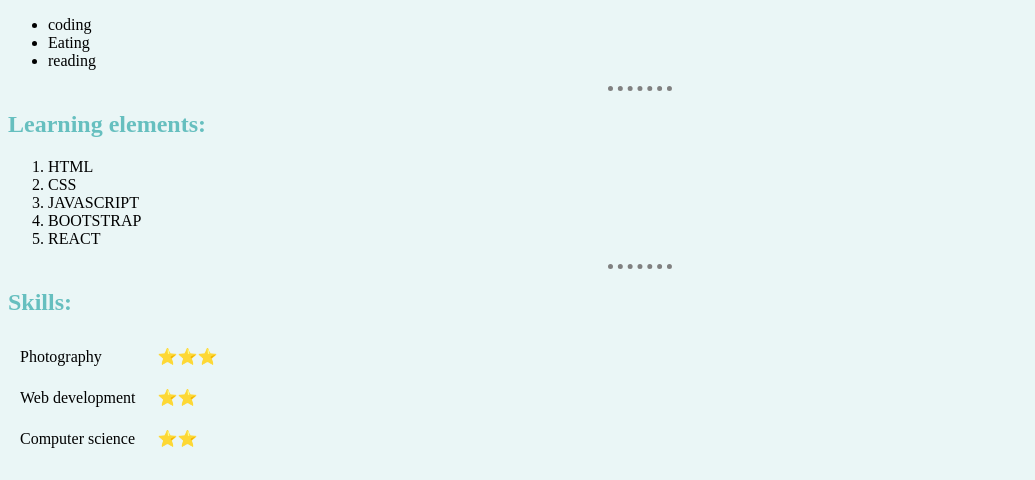
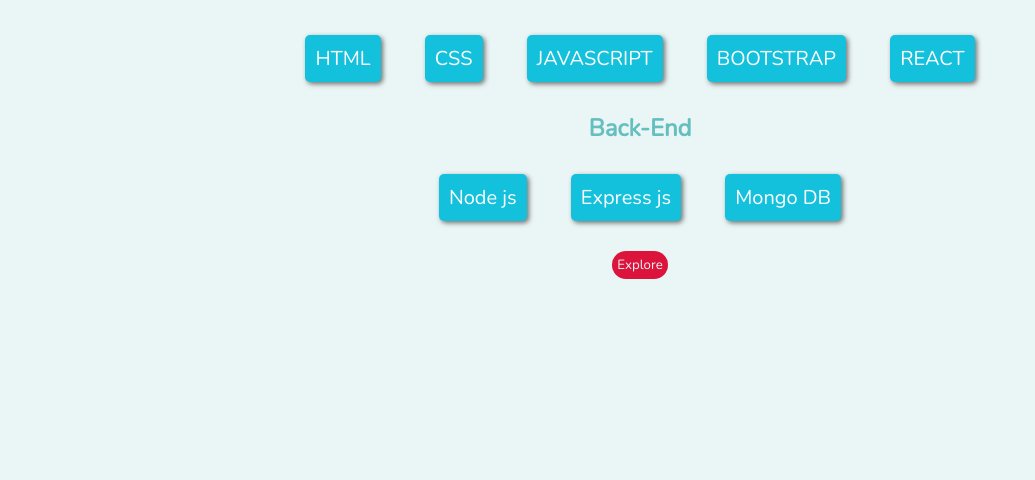
Before and after one commit to zahid4523114/portfolio, a plain HTML site: page index.html in a window 1280 px wide. Shown: the part 320-800 px from the top of the page, without its empty margins (0-1035 px from the left). Drawn offline with nearby package versions, Linux system fonts and the light colour scheme.

Commit message:
excercise

```diff
--- a/index.html
+++ b/index.html
@@ -10,9 +10,15 @@
       type="image/x-icon"
     />
     <link rel="stylesheet" href="style.css" />
+    <link rel="preconnect" href="https://fonts.googleapis.com" />
+    <link rel="preconnect" href="https://fonts.gstatic.com" crossorigin />
+    <link
+      href="https://fonts.googleapis.com/css2?family=Montserrat:wght@300&family=Nunito:wght@300&display=swap"
+      rel="stylesheet"
+    />
     <title>Profile</title>
   </head>
-  <body>
+
     <table class="profile">
       <tr>
         <td>
@@ -31,38 +37,28 @@
         </td>
       </tr>
     </table>
-    <hr />
-    <h2>Hobbies:</h2>
-    <ul>
-      <li>coding</li>
-      <li>Eating</li>
-      <li>reading</li>
-    </ul>
-    <hr />
 
-    <h2>Learning elements:</h2>
-    <ol>
+    <h1>Element's of Course</h1>
+    <div>
+      <h2>Front-End</h2>
+      <ol class="elements">
         <li>HTML</li>
         <li>CSS</li>
         <li>JAVASCRIPT</li>
         <li>BOOTSTRAP</li>
         <li>REACT</li>
       </ol>
-    <hr />
-    <h2>Skills:</h2>
-    <table class="skill">
-      <tr>
-        <td>Photography</td>
-        <td>⭐⭐⭐</td>
-      </tr>
-      <tr>
-        <td>Web development</td>
-        <td>⭐⭐</td>
-      </tr>
-      <tr>
-        <td>Computer science</td>
-        <td>⭐⭐</td>
-      </tr>
-    </table>
+    </div>
+    <div class="hobbies">
+      <h2>Back-End</h2>
+      <ul>
+        <li>Node js</li>
+        <li>Express js</li>
+        <li>Mongo DB</li>
+      </ul>
+    </div>
+
+    <button class="btn"><a href="https://www.w3schools.com/">Explore</a></button>
+
   </body>
 </html>
--- a/style.css
+++ b/style.css
@@ -1,19 +1,72 @@
-body {
+* {
   background-color: #eaf6f6;
+  font-family: "Montserrat", sans-serif;
+  font-family: "Nunito", sans-serif;
+  margin: 0;
+  padding: 0;
 }
 .profile,
 td {
   padding: 10px;
 }
 hr {
-  border: none;
+  /* border: none;
   width: 5%;
   border-width: 5px;
-  border-top-style: dotted;
+  border-top-style: dotted; */
   color: gray;
 }
-h1,
+h1 {
+  color: #66bfbf;
+  text-align: center;
+  text-decoration: underline;
+}
 h2,
 h3 {
   color: #66bfbf;
+  text-align: center;
 }
+
+.elements,
+.hobbies {
+  text-align: center;
+  list-style: none;
+}
+.elements li {
+  display: inline-block;
+  background-color: rgb(20, 193, 220);
+  padding: 10px;
+  margin: 30px 20px;
+  border: none;
+  border-radius: 5px;
+  box-shadow: 2px 2px 5px rgb(112, 112, 112);
+  color: white;
+  font-size: 20px;
+  font-weight: 500;
+}
+
+.hobbies li {
+  display: inline-block;
+  background-color: #14c1dc;
+  padding: 10px;
+  margin: 30px 20px;
+  border: none;
+  border-radius: 5px;
+  box-shadow: 2px 2px 5px rgb(112, 112, 112);
+  color: white;
+  font-size: 20px;
+  font-weight: 500;
+}
+.btn {
+  margin: 0 auto;
+  display: block;
+  padding: 5px;
+  border: none;
+  border-radius: 50px;
+  background-color: crimson;
+}
+.btn a {
+  text-decoration: none;
+  background: none;
+  color: #eaf6f6;
+}
```
Lines whose indentation alone changed are shown as unchanged.
